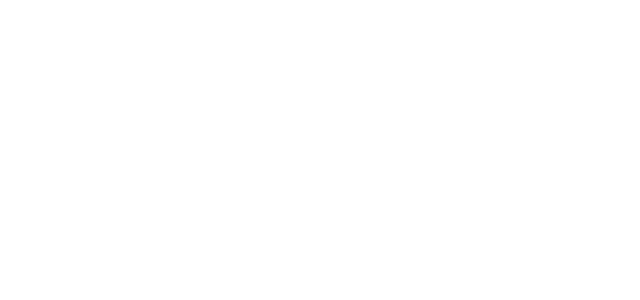
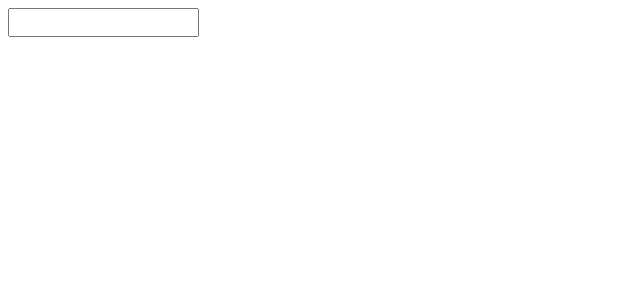
Before and after one commit to EnesOG/incentro, a React (Create React App) app: page / in a window 1280 px wide. Shown: the top 300 px of the page, without its empty margins (0-640 px from the left). Built offline with nearby package versions, Linux system fonts and the light colour scheme.

Commit message:
Added Textfield with Alert component

```diff
--- a/src/App.tsx
+++ /dev/null
@@ -1,5 +0,0 @@
-const App = () => {
-	return <div></div>;
-};
-
-export default App;
--- /dev/null
+++ b/src/App/index.tsx
@@ -0,0 +1,13 @@
+import Textfield from "../components/Textfield/Textfield";
+import { GlobalStyle } from "./styles/Global";
+
+const App = () => {
+	return (
+		<div>
+			<GlobalStyle />
+			<Textfield />
+		</div>
+	);
+};
+
+export default App;
--- /dev/null
+++ b/src/App/styles/Global.ts
@@ -0,0 +1,12 @@
+import { createGlobalStyle } from 'styled-components'
+
+export const GlobalStyle = createGlobalStyle`
+  html {
+    font-size: 62.5%;
+    font-family: Roboto;
+  }
+
+  body {
+    font-size: 1.6rem;
+  }
+`
--- /dev/null
+++ b/src/components/Alert/Alert.tsx
@@ -0,0 +1,10 @@
+import styled from "styled-components";
+
+const Alert = styled.div`
+	padding: 0.75rem 0.5rem;
+	font-size: 1.4rem;
+	color: white;
+	background: #d32f2f;
+`;
+
+export default Alert;
--- a/src/components/Input/Input.tsx
+++ b/src/components/Input/Input.tsx
@@ -1,4 +1,4 @@
-import { forwardRef } from "react";
+import { forwardRef, memo } from "react";
 import * as Styled from "./Input.styles";
 import { InputProps } from "./Input.types";
 
@@ -6,4 +6,4 @@
 	return <Styled.Input ref={ref} {...props} />;
 });
 
-export default Input;
+export default memo(Input);
--- /dev/null
+++ b/src/components/Textfield/Textfield.styles.ts
@@ -0,0 +1,5 @@
+import styled from "styled-components";
+
+export const Container = styled.div`
+  display: inline-block;
+`;
--- /dev/null
+++ b/src/components/Textfield/Textfield.tsx
@@ -0,0 +1,16 @@
+import { TextfieldProps } from "./Textfield.types";
+import * as Styled from "./Textfield.styles";
+import { Input } from "../Input/Input.styles";
+import Alert from "../Alert/Alert";
+import { memo } from "react";
+
+const Textfield = ({ error, ...props }: TextfieldProps) => {
+	return (
+		<Styled.Container>
+			<Input {...props} />
+			{error && <Alert>{error}</Alert>}
+		</Styled.Container>
+	);
+};
+
+export default memo(Textfield);
--- /dev/null
+++ b/src/components/Textfield/Textfield.types.ts
@@ -0,0 +1,5 @@
+import { InputProps } from "../Input/Input.types";
+
+export interface TextfieldProps extends InputProps {
+  error?:string;
+}
```
